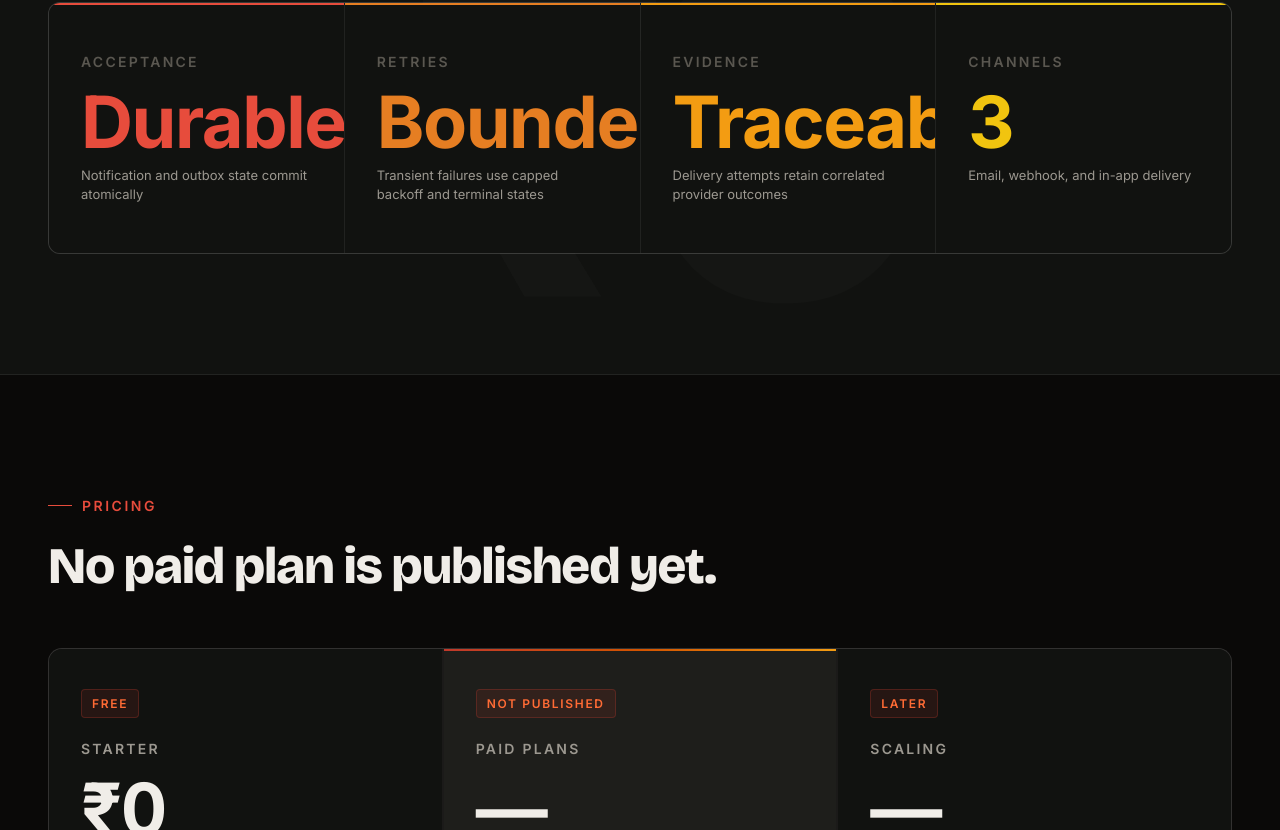
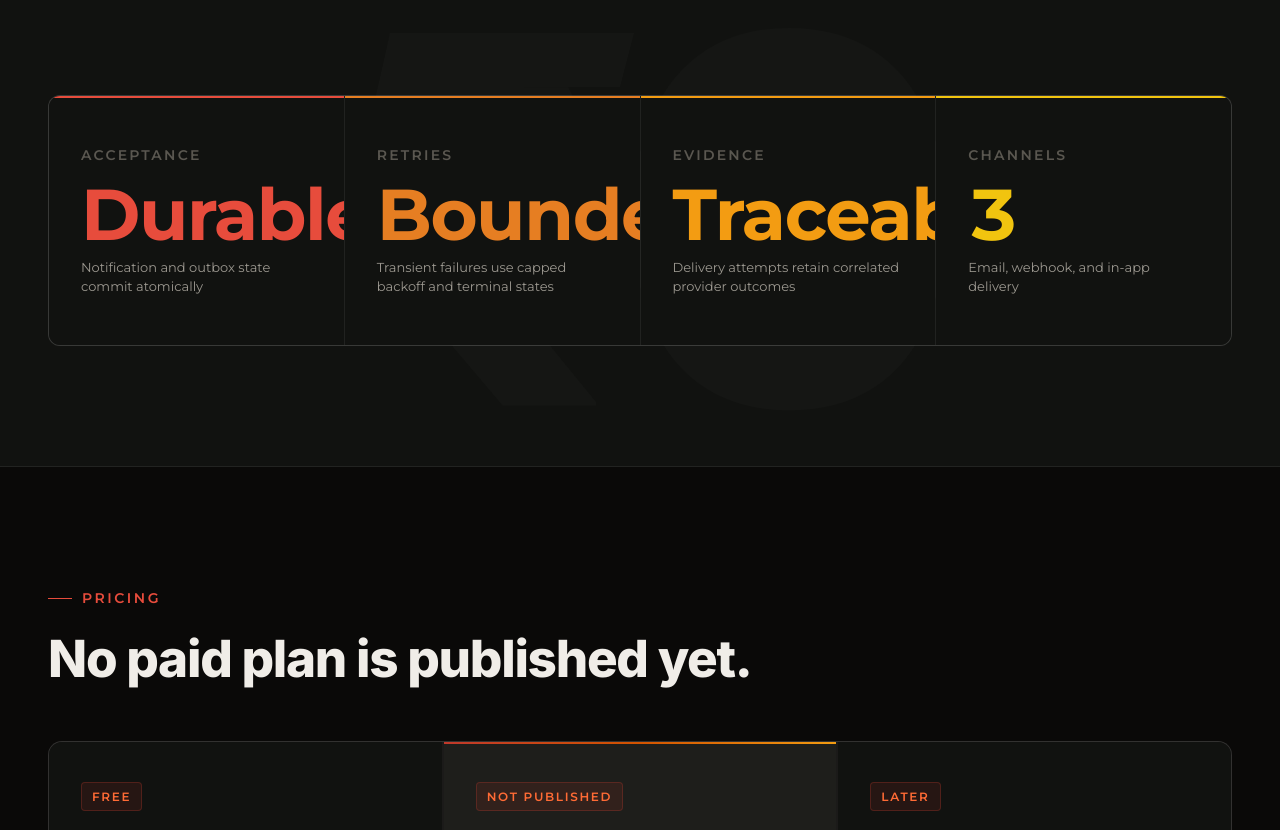
Before and after one commit to imsayon/varta, a Next.js app in the folder client/: page / in a window 1280 px wide. Shown: the part 4054-4884 px from the top of the page. Built offline with nearby package versions, Linux system fonts and the light colour scheme; no server answers.

Commit message:
style: refine Varta typography

```diff
--- a/client/src/app/LandingPage.module.css
+++ b/client/src/app/LandingPage.module.css
@@ -1,6 +1,6 @@
 /* ═══════════════════════════════════════════════════════════════
    Varta Landing — Design System
-   Ember industrial theme: Syne + JetBrains Mono + Inter
+   Ember industrial theme: Inter + JetBrains Mono + Montserrat
    Inspired by varta-landing-design.jsx & page2.jsx
    ═══════════════════════════════════════════════════════════════ */
 
@@ -55,13 +55,13 @@
   background: linear-gradient(135deg, #c0392b, #d35400);
   border-radius: 6px;
   display: flex; align-items: center; justify-content: center;
-  font-family: var(--font-display, 'Bricolage Grotesque', sans-serif);
+  font-family: var(--font-display, 'Inter', sans-serif);
   font-size: 13px; font-weight: 800; color: #fff;
   flex-shrink: 0;
 }
 
 .logoText {
-  font-family: var(--font-display, 'Bricolage Grotesque', sans-serif);
+  font-family: var(--font-display, 'Inter', sans-serif);
   font-size: 17px; font-weight: 700;
   letter-spacing: -0.02em; color: #f0ede8;
 }
@@ -161,8 +161,8 @@
 }
 
 .heroHeadline {
-  /* Bricolage Grotesque — editorial weight for the hero statement */
-  font-family: var(--font-display, 'Bricolage Grotesque', sans-serif);
+  /* Inter — direct, high-impact voice for the launch statement */
+  font-family: var(--font-display, 'Inter', sans-serif);
   font-size: clamp(52px, 5.5vw, 80px);
   font-weight: 800;
   line-height: 0.95;
@@ -467,8 +467,8 @@
 }
 
 .sectionHeadline {
-  /* Bricolage Grotesque — the editorial voice of each section */
-  font-family: var(--font-display, 'Bricolage Grotesque', sans-serif);
+  /* Inter — the display voice of each launch section */
+  font-family: var(--font-display, 'Inter', sans-serif);
   font-size: clamp(36px, 4vw, 60px);
   font-weight: 800;
   line-height: 1.0;
@@ -853,7 +853,7 @@
 .scaleBgNumber {
   position: absolute; top: 50%; left: 50%;
   transform: translate(-50%, -50%);
-  font-family: var(--font-display, 'Syne', sans-serif);
+  font-family: var(--font-display, 'Inter', sans-serif);
   font-size: 40vw; font-weight: 800;
   color: rgba(255,255,255,0.015);
   letter-spacing: -0.08em; pointer-events: none; white-space: nowrap;
@@ -995,7 +995,7 @@
   color: #ff6b35; flex-shrink: 0;
 }
 .selfHostTitle {
-  font-family: var(--font-display, 'Bricolage Grotesque', sans-serif);
+  font-family: var(--font-display, 'Inter', sans-serif);
   font-size: 18px; font-weight: 700; letter-spacing: -0.02em; margin-bottom: 3px;
   color: #f0ede8;
 }
@@ -1039,7 +1039,7 @@
 }
 
 .ctaHeadline {
-  font-family: var(--font-display, 'Bricolage Grotesque', sans-serif);
+  font-family: var(--font-display, 'Inter', sans-serif);
   font-size: clamp(48px, 6vw, 84px);
   font-weight: 800; letter-spacing: -0.025em; line-height: 0.95;
   margin-bottom: 32px; color: #f0ede8;
@@ -1068,7 +1068,7 @@
 
 .footerLeft { display: flex; align-items: center; gap: 10px; }
 .footerBrand {
-  font-family: var(--font-display, 'Bricolage Grotesque', sans-serif);
+  font-family: var(--font-display, 'Inter', sans-serif);
   font-size: 16px; font-weight: 700; letter-spacing: -0.02em; color: #f0ede8;
 }
 .footerTagline {
--- a/client/src/app/layout.tsx
+++ b/client/src/app/layout.tsx
@@ -1,5 +1,5 @@
 import type { Metadata } from 'next';
-import { Inter, JetBrains_Mono, Bricolage_Grotesque } from 'next/font/google';
+import { Inter, JetBrains_Mono, Montserrat } from 'next/font/google';
 import { AuthProvider } from '@/shared/auth/auth-context';
 
 import { Toaster } from 'sonner'
@@ -9,29 +9,30 @@ import '@/styles/globals.css';
 /**
  * Typography stack:
  *
- * --font-display  → Bricolage Grotesque
- *   Editorial, variable-weight, distinctively modern.
- *   Used for: hero h1, section headlines, CTA headline.
+ * --font-display  → Inter
+ *   Direct, high-impact marketing display voice.
+ *   Used for: launch page headlines, strong labels, and CTA moments.
  *
- * --font-body     → Inter
- *   The gold standard for readable UI prose.
- *   Used for: body copy, nav links, buttons, descriptions.
+ * --font-body     → Montserrat
+ *   Geometric, compact product UI voice.
+ *   Used for: dashboard copy, forms, navigation, and controls.
  *
  * --font-mono     → JetBrains Mono
  *   Purpose-built for code and terminals.
  *   Used for: code blocks, event names, badges, technical tags, queue items.
  */
 
-const bricolage = Bricolage_Grotesque({
+const montserrat = Montserrat({
   subsets: ['latin'],
   weight: ['400', '500', '600', '700', '800'],
-  variable: '--varta-display',
+  variable: '--varta-ui',
   display: 'swap',
 });
 
 const inter = Inter({
   subsets: ['latin'],
-  variable: '--varta-body',
+  weight: ['400', '500', '600', '700', '800'],
+  variable: '--varta-display',
   display: 'swap',
 });
 
@@ -52,7 +53,7 @@ export default function RootLayout({
   children: React.ReactNode;
 }>) {
   return (
-    <html lang="en" className={`${bricolage.variable} ${inter.variable} ${jetBrainsMono.variable}`}>
+    <html lang="en" className={`${montserrat.variable} ${inter.variable} ${jetBrainsMono.variable}`}>
       <body>
         <AuthProvider>
           {children}
--- a/client/src/styles/variables.css
+++ b/client/src/styles/variables.css
@@ -41,9 +41,9 @@
 	--text-dim: #5a5750;
 
 	/* Generated font variables stay separate from semantic tokens. */
-	--font-display: var(--varta-display, "Bricolage Grotesque", sans-serif);
-	--font-body: var(--varta-body, "Inter", sans-serif);
-	--font-heading: var(--font-body);
+	--font-display: var(--varta-display, "Inter", sans-serif);
+	--font-body: var(--varta-ui, "Montserrat", sans-serif);
+	--font-heading: var(--varta-ui, "Montserrat", sans-serif);
 	--font-mono: var(--varta-mono, "JetBrains Mono", monospace);
 
 	/* Font sizes */
```
